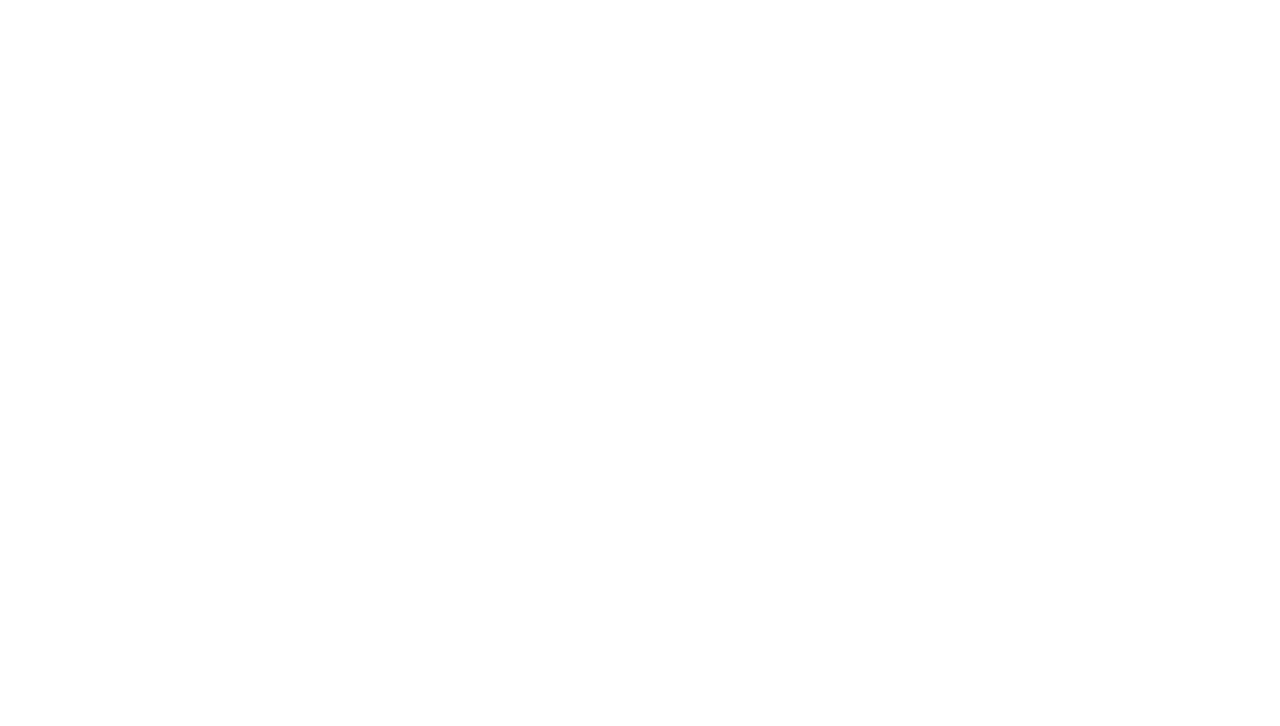
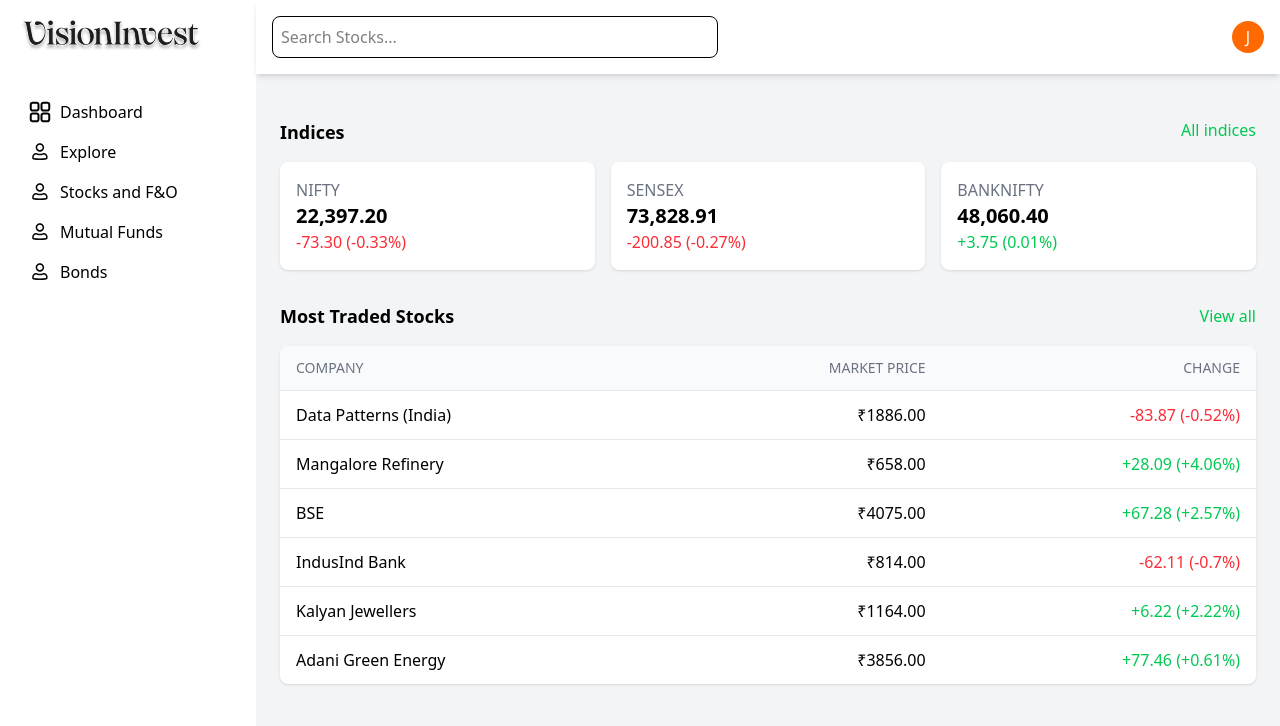
Before and after one commit to A1YAARY/vision-codecrafter2.0, a React (Vite) app in the folder client/: page /stock in a window 1280 px wide. Before the commit this address had no page. Shown: the top 726 px of the page. Built offline with nearby package versions, Linux system fonts and the light colour scheme.

Commit message:
added stock page

```diff
--- a/client/src/AppRoutes.jsx
+++ b/client/src/AppRoutes.jsx
@@ -4,6 +4,7 @@
 import SignUp from "./pages/SignUp";
 import UserDashboard from "./pages/UserDashboard";
 import UserDetails from "./pages/UserDetails"
+import Stock from "./pages/Stock"
 
 const AppRoutes = () => {
   return (
@@ -13,6 +14,7 @@
       <Route path="/signup" element={<SignUp />} />
       <Route path="/dashboard" element={<UserDashboard />} />
       <Route path="/userdetails" element={<UserDetails />} />
+      <Route path="/stock" element={<Stock />} />
 
     </Routes>
   );
--- /dev/null
+++ b/client/src/pages/Stock.jsx
@@ -0,0 +1,243 @@
+import React, { useState, useEffect, useRef } from "react";
+import { useNavigate } from "react-router-dom";
+import Navbar from "../components/Navbar";
+import Sidebar from "../components/sidebar";
+
+const Stock = () => {
+  const navigate = useNavigate();
+  const [sidebarOpen, setSidebarOpen] = useState(false);
+  const sidebarRef = useRef(null);
+  const [showSubmenu, setShowSubmenu] = useState(false);
+  const [showAnalyticsSubmenu, setShowAnalyticsSubmenu] = useState(false);
+
+  // Generate dummy stock data
+  const generateStockData = () => {
+    const companies = [
+      "Data Patterns (India)",
+      "Mangalore Refinery",
+      "BSE",
+      "IndusInd Bank",
+      "Kalyan Jewellers",
+      "Adani Green Energy",
+    ];
+
+    return companies.map((company) => {
+      const isPositive = Math.random() > 0.3;
+      const price = Math.floor(Math.random() * 4000) + 100;
+      const change = (Math.random() * 100).toFixed(2);
+      const percentChange = (Math.random() * 5).toFixed(2);
+
+      return {
+        name: company,
+        price: price.toFixed(2),
+        change: isPositive ? change : -change,
+        percentChange: isPositive ? percentChange : -percentChange,
+        isPositive,
+      };
+    });
+  };
+
+  // Generate dummy top gainers
+  const generateTopGainers = () => {
+    const companies = [
+      "Avenue Supermarts",
+      "Adani Green Energy",
+      "Varun Beverages",
+      "Bank of Baroda",
+    ];
+
+    return companies.map((company) => {
+      const price = Math.floor(Math.random() * 4000) + 100;
+      const change = (Math.random() * 100).toFixed(2);
+      const percentChange = (Math.random() * 4).toFixed(2);
+
+      return {
+        name: company,
+        price: price.toFixed(2),
+        change: change,
+        percentChange: percentChange,
+      };
+    });
+  };
+
+  // Generate dummy top losers
+  const generateTopLosers = () => {
+    const companies = [
+      "Samvardhana Motherson",
+      "Shriram Finance",
+      "Macrotech Devs",
+      "Bank of Baroda",
+    ];
+
+    return companies.map((company) => {
+      const price = Math.floor(Math.random() * 4000) + 100;
+      const change = (Math.random() * 100).toFixed(2);
+      const percentChange = (Math.random() * 4).toFixed(2);
+
+      return {
+        name: company,
+        price: price.toFixed(2),
+        change: -change,
+        percentChange: -percentChange,
+      };
+    });
+  };
+
+  // State for the data
+  const [stocks] = useState(generateStockData());
+  const [topGainers] = useState(generateTopGainers());
+  const [topLosers] = useState(generateTopLosers());
+
+  const handleNavigation = (path) => {
+    navigate(path);
+  };
+
+  const toggleSubmenu = () => {
+    setShowSubmenu(!showSubmenu);
+  };
+
+  const toggleAnalyticsSubmenu = () => {
+    setShowAnalyticsSubmenu(!showAnalyticsSubmenu);
+  };
+
+  useEffect(() => {
+    const handleClickOutside = (event) => {
+      if (sidebarRef.current && !sidebarRef.current.contains(event.target)) {
+        setSidebarOpen(false);
+      }
+    };
+
+    document.addEventListener("mousedown", handleClickOutside);
+
+    return () => {
+      document.removeEventListener("mousedown", handleClickOutside);
+    };
+  }, []);
+
+  return (
+    <div className="min-h-screen flex">
+      <div
+        ref={sidebarRef}
+        className={`fixed top-0 left-0 h-full bg-gray-100 text-white z-50 transform ${
+          sidebarOpen ? "translate-x-0" : "-translate-x-full"
+        } transition-transform duration-300 ease-in-out w-64 xl:static xl:translate-x-0`}
+      >
+        <Sidebar />
+      </div>
+
+      <div className="flex-1 bg-gray-100">
+        <Navbar />
+
+        <div className="mt-5">
+          <button
+            className="xl:hidden text-gray-800 ml-4"
+            onClick={() => setSidebarOpen(!sidebarOpen)}
+          >
+            <svg
+              className="w-7 h-8"
+              fill="none"
+              stroke="currentColor"
+              strokeWidth={2}
+              viewBox="0 0 24 24"
+              xmlns="http://www.w3.org/2000/svg"
+            >
+              <path
+                strokeLinecap="round"
+                strokeLinejoin="round"
+                d={
+                  sidebarOpen
+                    ? "M6 18L18 6M6 6l12 12"
+                    : "M4 6h16M4 12h16M4 18h16"
+                }
+              />
+            </svg>
+          </button>
+
+          <div className="p-6">
+            {/* Indices Section */}
+            <div className="flex justify-between">
+              <h2 className="text-lg font-semibold">Indices</h2>
+              <a href="#" className="text-green-500">
+                All indices
+              </a>
+            </div>
+            <div className="grid grid-cols-1 md:grid-cols-3 gap-4 mt-4">
+              <div className="p-4 bg-white shadow rounded-lg">
+                <p className="text-gray-500">NIFTY</p>
+                <p className="text-xl font-semibold">22,397.20</p>
+                <p className="text-red-500">-73.30 (-0.33%)</p>
+              </div>
+              <div className="p-4 bg-white shadow rounded-lg">
+                <p className="text-gray-500">SENSEX</p>
+                <p className="text-xl font-semibold">73,828.91</p>
+                <p className="text-red-500">-200.85 (-0.27%)</p>
+              </div>
+              <div className="p-4 bg-white shadow rounded-lg">
+                <p className="text-gray-500">BANKNIFTY</p>
+                <p className="text-xl font-semibold">48,060.40</p>
+                <p className="text-green-500">+3.75 (0.01%)</p>
+              </div>
+            </div>
+
+            {/* Most Traded Stocks */}
+            <div className="mt-8">
+              <div className="flex justify-between items-center">
+                <h2 className="text-lg font-semibold">Most Traded Stocks</h2>
+                <a href="#" className="text-green-500">
+                  View all
+                </a>
+              </div>
+
+              <div className="mt-4 bg-white shadow rounded-lg overflow-hidden">
+                <table className="w-full">
+                  <thead>
+                    <tr className="bg-gray-50">
+                      <th className="text-left py-3 px-4 text-gray-500 font-normal text-sm">
+                        COMPANY
+                      </th>
+                      <th className="text-right py-3 px-4 text-gray-500 font-normal text-sm">
+                        MARKET PRICE
+                      </th>
+                      <th className="text-right py-3 px-4 text-gray-500 font-normal text-sm">
+                        CHANGE
+                      </th>
+                    </tr>
+                  </thead>
+                  <tbody>
+                    {stocks.map((stock, index) => (
+                      <tr key={index} className="border-t border-gray-200">
+                        <td className="py-3 px-4">
+                          <div className="font-medium">{stock.name}</div>
+                        </td>
+                        <td className="py-3 px-4 text-right">
+                          <div className="font-medium">₹{stock.price}</div>
+                        </td>
+                        <td className="py-3 px-4 text-right">
+                          <div
+                            className={
+                              stock.isPositive
+                                ? "text-green-500"
+                                : "text-red-500"
+                            }
+                          >
+                            {stock.isPositive ? "+" : ""}
+                            {stock.change} ({stock.isPositive ? "+" : ""}
+                            {stock.percentChange}%)
+                          </div>
+                        </td>
+                      </tr>
+                    ))}
+                  </tbody>
+                </table>
+              </div>
+            </div>
+
+
+          </div>
+        </div>
+      </div>
+    </div>
+  );
+};
+
+export default Stock;
```
